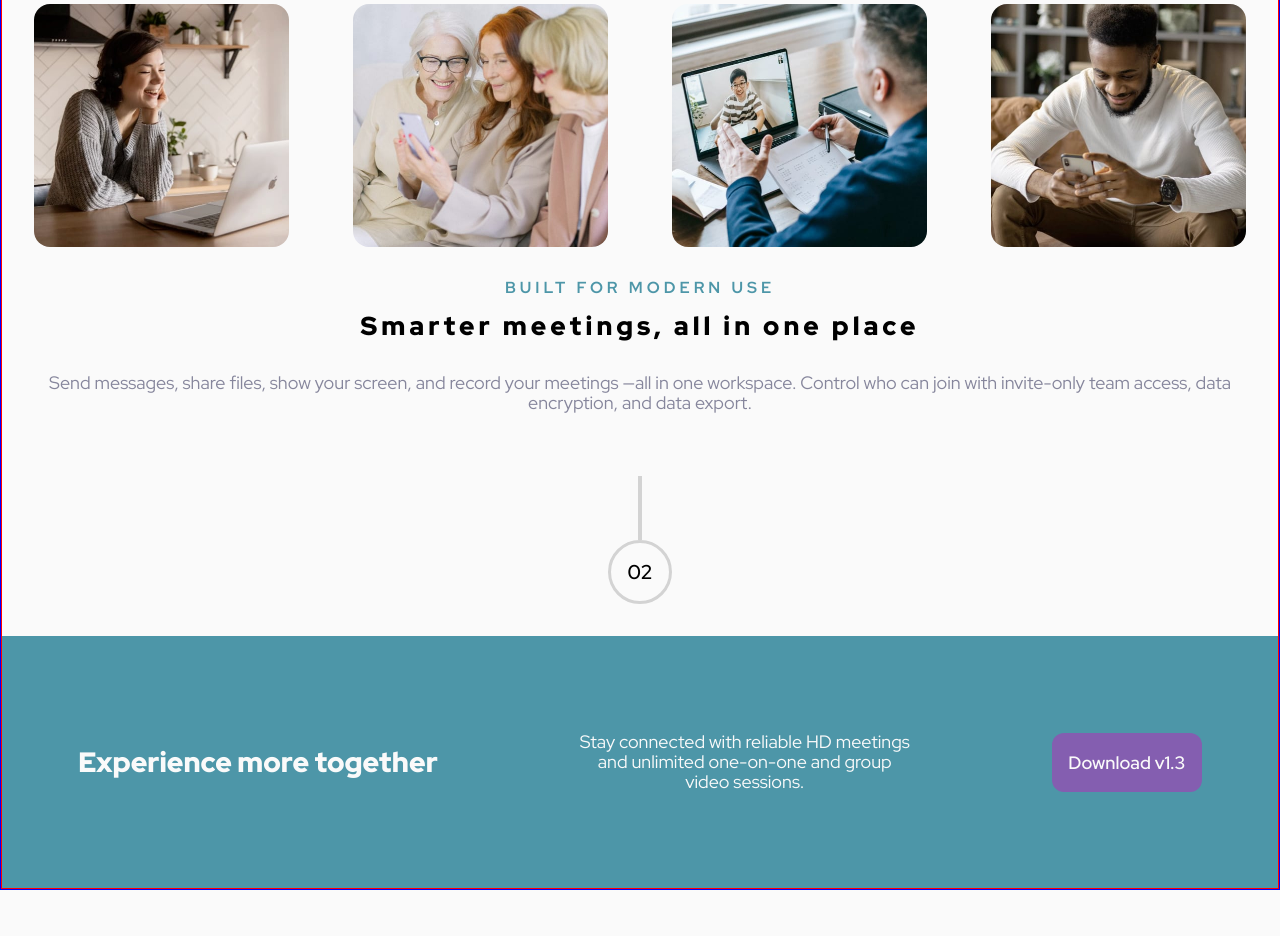
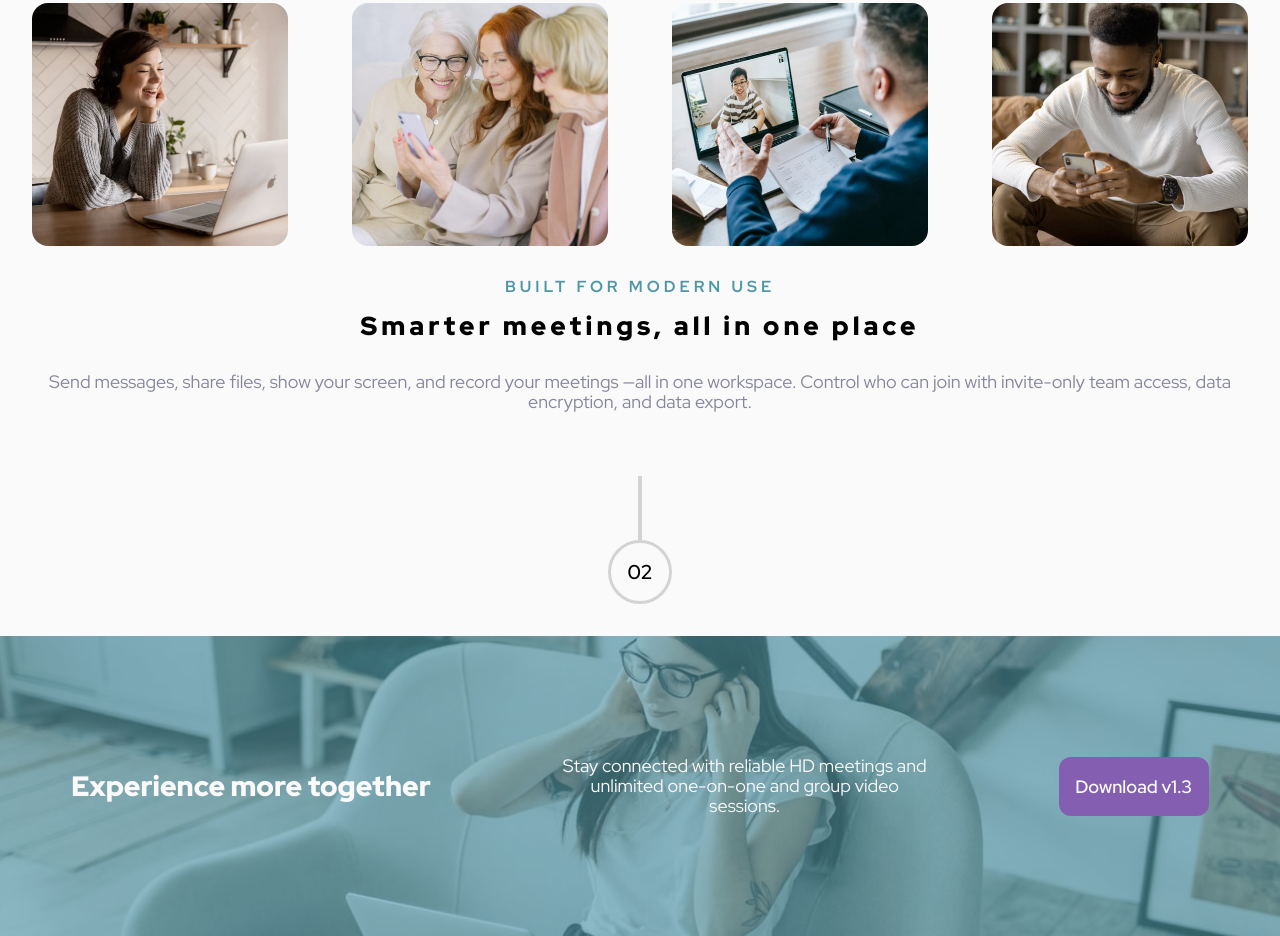
Before and after one commit to ismailhasir/Meet-Landing-Page, a plain HTML site: page starter-code/index.html in a window 1280 px wide. Shown: the part 827-1763 px from the top of the page. Before the commit the page ends 1717 px from the top, so only its background shows below. Drawn offline with Linux system fonts and the light colour scheme.

Commit message:
footer color and picture fix

```diff
--- a/starter-code/index.css
+++ b/starter-code/index.css
@@ -179,11 +179,7 @@ body {
 }
 
 @media (min-width: 768px) {
-  body {
-    border: 1px solid blue;
-  }
   .main-container {
-    border: 1px solid red;
     min-width: 100% !important;
   }
   .image-cluster {
@@ -212,9 +208,13 @@ body {
   }
 
   .footer {
+    position: relative;
+    background: url("assets/desktop/image-footer.jpg") no-repeat center center;
+    background-size: cover;
     display: flex;
-    flex-direction: row;
+    flex-direction: row !important;
     justify-content: space-around;
+    overflow: hidden;
     align-items: center;
   }
 
@@ -266,13 +266,35 @@ body {
 }
 
 .footer {
-  background-color: var(--cyan-600);
+  position: relative;
+  background: url("assets/desktop/image-footer.jpg") no-repeat center center;
+  background-size: cover;
   text-align: center;
   color: var(--white);
+  height: 300px;
   padding: 3rem 1rem 3rem 1rem;
+  display: flex;
+  flex-direction: column;
+  justify-content: space-around;
+  align-items: center;
+  gap: 1rem;
+}
+
+.footer::before {
+  content: "";
+  position: absolute;
+  top: 0;
+  left: 0;
+  width: 100%;
+  height: 100%;
+  background-color: hsl(192, 37%, 48%);
+  opacity: 0.6; /* Adjust transparency to make the image more or less visible */
+  z-index: 1;
 }
 
 .footer h2 {
+  position: relative;
+  z-index: 2;
   font-size: 28px;
   line-height: 110%;
   letter-spacing: 0px;
@@ -280,12 +302,16 @@ body {
 }
 
 .footer p {
+  position: relative;
+  z-index: 2;
   font-size: 18px;
   line-height: 110%;
   letter-spacing: 0px;
 }
 
 .download-button2 {
+  position: relative;
+  z-index: 2;
   background-color: var(--purple-600);
   color: var(--white);
   padding: 1rem 0.5rem 1rem 0.5rem;
--- a/starter-code/index.html
+++ b/starter-code/index.html
@@ -95,7 +95,7 @@
 
       <div class="footer">
         <h2 class="footer-header">Experience more together</h2>
-        <p class="footer text">
+        <p class="footer-text">
           Stay connected with reliable HD meetings and unlimited one-on-one and
           group video sessions.
         </p>
```
